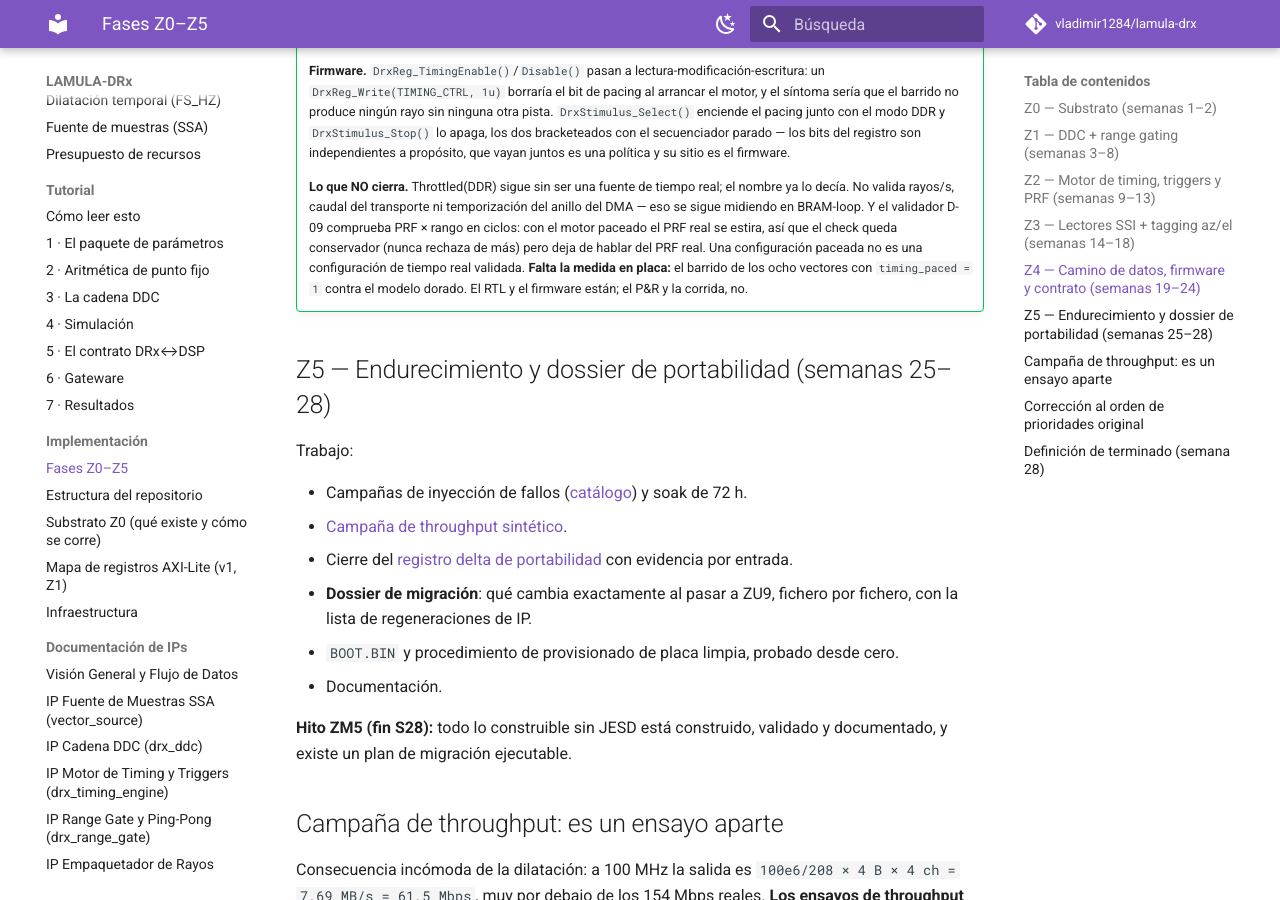
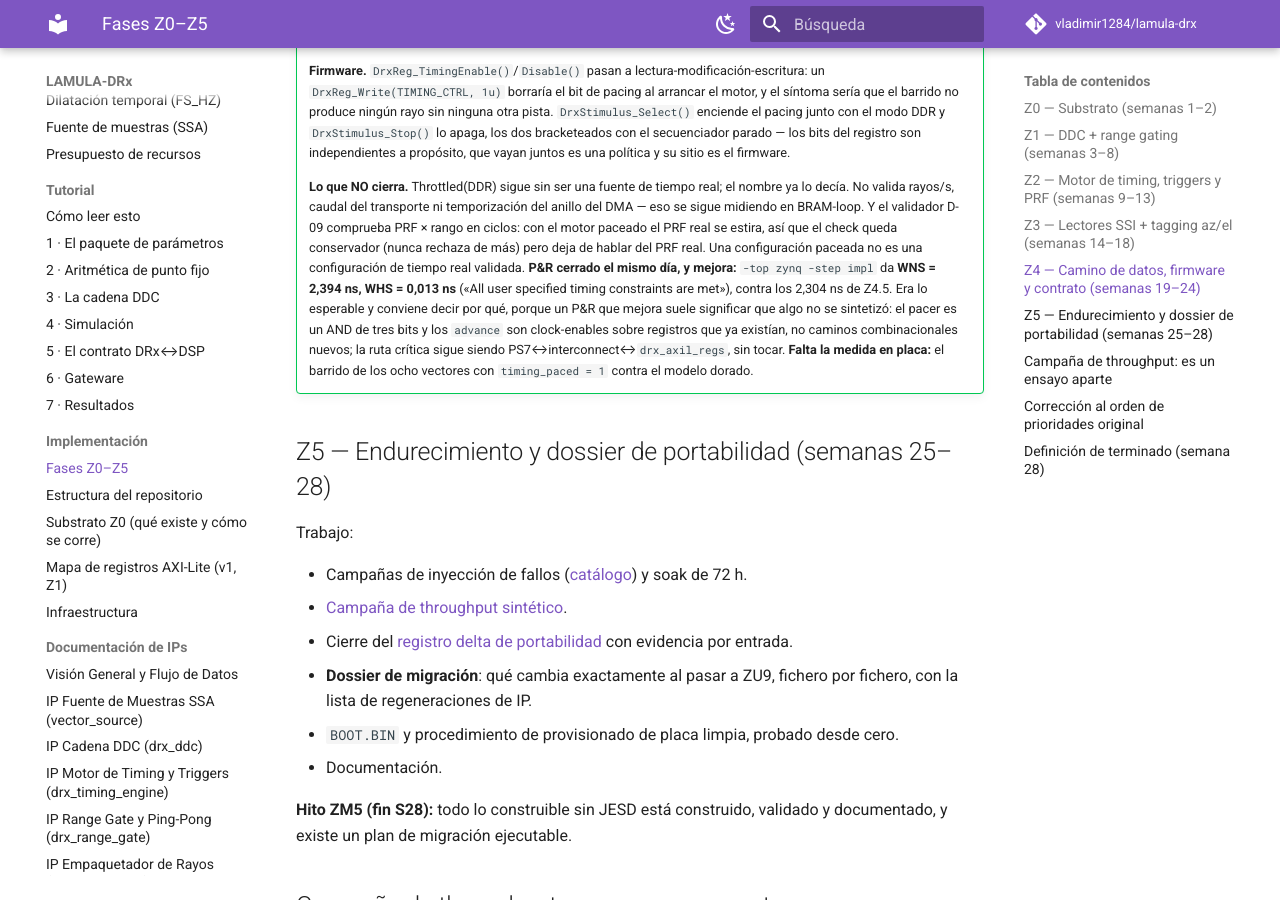
Before and after one commit to vladimir1284/lamula-drx, an MkDocs documentation site: the page built from docs/implementacion/fases.md, in a window 1280 px wide and 900 px high, scrolled down 40472 px. Built offline with MkDocs 1.6.1 and Material for MkDocs 9.7.7, drawn with Linux system fonts in a browser that asks for light colours; comment, search, counter and statistics services are not loaded.

Commit message:
docs: P&R del pacing del motor -- WNS = 2,394 ns, mejor que 2,304
El pacer es un AND de tres bits y los `advance` son clock-enables sobre
registros que ya existian, no caminos combinacionales nuevos. La ruta
critica sigue siendo PS7<->interconnect<->drx_axil_regs, sin tocar.

Co-Authored-By: Claude Opus 5 <noreply@anthropic.com>

```diff
--- a/docs/implementacion/fases.md
+++ b/docs/implementacion/fases.md
@@ -2058,8 +2058,13 @@ Trabajo:
     sigue midiendo en BRAM-loop. Y el validador D-09 comprueba PRF × rango en ciclos: con el motor
     paceado el PRF real se estira, así que el check queda conservador (nunca rechaza de más) pero
     deja de hablar del PRF real. Una configuración paceada no es una configuración de tiempo real
-    validada. **Falta la medida en placa:** el barrido de los ocho vectores con `timing_paced = 1`
-    contra el modelo dorado. El RTL y el firmware están; el P&R y la corrida, no.
+    validada. **P&R cerrado el mismo día, y mejora:** `-top zynq -step impl` da
+    **WNS = 2,394 ns, WHS = 0,013 ns** («All user specified timing constraints are met»), contra
+    los 2,304 ns de Z4.5. Era lo esperable y conviene decir por qué, porque un P&R que mejora
+    suele significar que algo no se sintetizó: el pacer es un AND de tres bits y los `advance`
+    son clock-enables sobre registros que ya existían, no caminos combinacionales nuevos; la ruta
+    crítica sigue siendo PS7↔interconnect↔`drx_axil_regs`, sin tocar. **Falta la medida en
+    placa:** el barrido de los ocho vectores con `timing_paced = 1` contra el modelo dorado.
 
 
 ## Z5 — Endurecimiento y dossier de portabilidad (semanas 25–28) { #z5 }
```
Also changed, not shown: CLAUDE.md (+3 -2 lines), docs/alcance/pendientes.md (+6 -2 lines).
